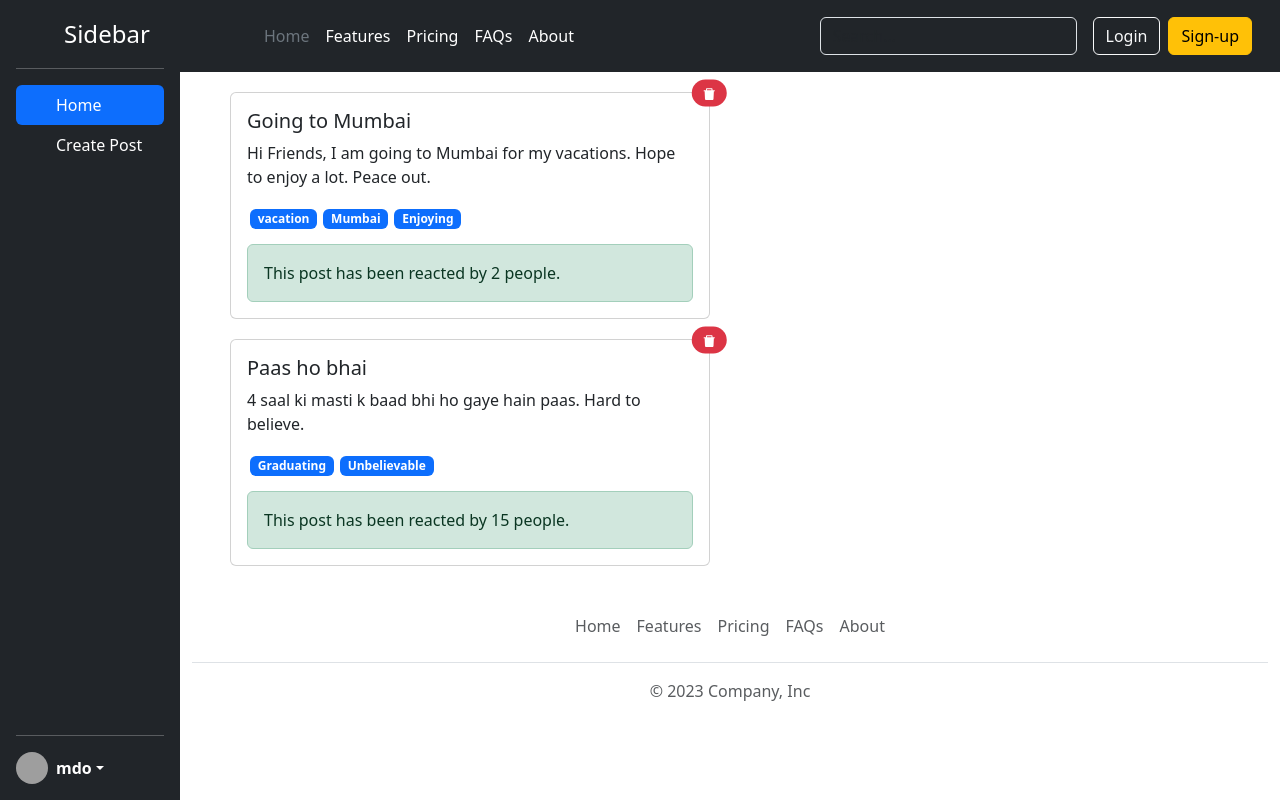
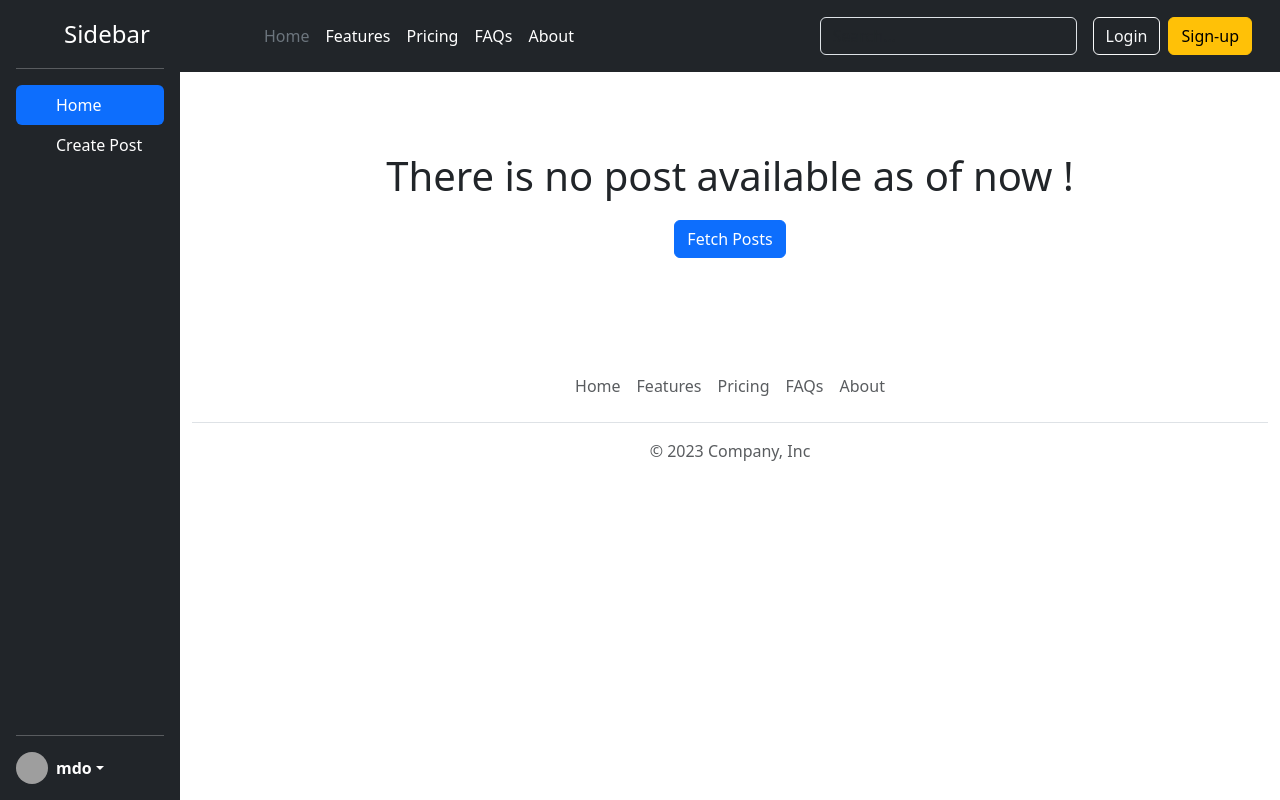
Before and after one commit to samoutlier/my-social-media, a React (Vite) app: page / in a window 1280 px wide. Built offline with nearby package versions, Linux system fonts and the light colour scheme; grey boxes are pictures that could not be loaded.

Commit message:
Posts are now fetched directly from dummy json

```diff
--- a/src/App.css
+++ b/src/App.css
@@ -27,3 +27,26 @@
   margin-top: 50px;
   margin-left: 10%;
 }
+
+.welcome-message {
+  margin: 80px 10px;
+}
+
+.fetch-post-button {
+  margin: 12px 0px;
+}
+
+.posts-conatiner {
+  /* display: flex;
+  flex-direction: row;
+  align-items: center;
+  justify-content: space-around;
+  height: 100%; */
+}
+.card-body {
+  min-width: 450px;
+  /* display: flex;
+  flex-direction: row;
+  align-items: center;
+  justify-content: space-around; */
+}
--- a/src/App.jsx
+++ b/src/App.jsx
@@ -1,15 +1,16 @@
-import "bootstrap/dist/css/bootstrap.min.css";
-import "./App.css";
-import Header from "./components/Header";
-import Footer from "./components/Footer";
-import Sidebar from "./components/Sidebar";
-import CreatePost from "./components/CreatePost";
-import PostList from "./components/PostList";
-import { useState } from "react";
-import PostListProvider from "./store/post-list-store";
+import "bootstrap/dist/css/bootstrap.min.css"
+import './App.css'
+import Header from './components/Header'
+import Footer from './components/Footer'
+import Sidebar from './components/Sidebar'
+import CreatePost from './components/CreatePost'
+import PostList from './components/PostList'
+import { useState } from 'react'
+import PostListProvider from './store/post-list-store'
 
 function App() {
-  const [selectedTab, setSelectedTab] = useState("Home");
+  // const [count, setCount] = useState(0)
+  let [selectedTab, setSelectedTab] = useState("Home");
 
   return (
     <PostListProvider>
@@ -20,16 +21,15 @@ function App() {
         ></Sidebar>
         <div className="content">
           <Header></Header>
-          {selectedTab === "Home" ? (
-            <PostList></PostList>
-          ) : (
-            <CreatePost></CreatePost>
-          )}
+          {selectedTab == "Home" ? <PostList></PostList> : <CreatePost></CreatePost>}
+
+
           <Footer></Footer>
         </div>
       </div>
+
     </PostListProvider>
-  );
+  )
 }
 
-export default App;
+export default App
--- a/src/components/Post.jsx
+++ b/src/components/Post.jsx
@@ -7,6 +7,7 @@ const Post = ({ post }) => {
 
   return (
     <div className="card post-card" style={{ width: "30rem" }}>
+
       <div className="card-body">
         <h5 className="card-title">
           {post.title}
@@ -24,7 +25,7 @@ const Post = ({ post }) => {
           </span>
         ))}
         <div className="alert alert-success reactions" role="alert">
-          This post has been reacted by {post.reactions} people.
+          This post has been reacted by {post.reactions.likes} people.
         </div>
       </div>
     </div>
--- a/src/components/PostList.jsx
+++ b/src/components/PostList.jsx
@@ -1,16 +1,33 @@
+import Post from "./Post";
 import { useContext } from "react";
-import Post from "./Post";
 import { PostList as PostListData } from "../store/post-list-store";
+import WelcomeMessage from "./WelcomeMessage";
 
 const PostList = () => {
-  const { postList } = useContext(PostListData);
-  return (
-    <>
-      {postList.map((post) => (
-        <Post key={post.id} post={post} />
-      ))}
-    </>
-  );
-};
+  const { postList, addInitialPosts } = useContext(PostListData);
+
+  const onFetchPostsClick = () => {
+    fetch('https://dummyjson.com/posts')
+      .then(res => res.json())
+      .then((data) => {
+        console.log(data.posts);
+        addInitialPosts(data.posts);
+      });
+  }
+
+  return <>
+
+    {postList.length === 0 && <WelcomeMessage onFetchPostsClick={onFetchPostsClick} />}
+    <div className="posts-conatiner">
+      {postList.map((post) => {
+        return <Post
+          key={post.id}
+          post={post}
+        />
+      })}
+    </div >
+  </>
+
+}
 
 export default PostList;
--- /dev/null
+++ b/src/components/WelcomeMessage.jsx
@@ -0,0 +1,11 @@
+const WelcomeMessage = ({ onFetchPostsClick }) => {
+  return <>
+    <center className="welcome-message"><h1 >There is no post available as of now !</h1>
+      <button type="button" className="btn btn-primary fetch-post-button"
+        onClick={onFetchPostsClick}>
+        Fetch Posts</button>
+    </center>
+  </>
+}
+
+export default WelcomeMessage;
--- a/src/store/post-list-store.jsx
+++ b/src/store/post-list-store.jsx
@@ -1,76 +1,79 @@
 import { createContext, useReducer } from "react";
+
 
 export const PostList = createContext({
   postList: [],
   addPost: () => { },
+  addInitialPosts: () => { },
   deletePost: () => { },
 });
 
 const postListReducer = (currPostList, action) => {
+
   let newPostList = currPostList;
-  if (action.type === "DELETE_POST") {
-    newPostList = currPostList.filter(
-      (post) => post.id !== action.payload.postId
-    );
-  } else if (action.type === "ADD_POST") {
-    newPostList = [action.payload, ...currPostList];
+  if (action.type == "DELETE_POST") {
+    newPostList = currPostList.filter((post) => post.id != action.payload.postId);
   }
+  else if (action.type == "ADD_POST") {
+    newPostList = [action.payload, ...currPostList]
+  }
+  else if (action.type == "ADD_INITIAL_POSTS") {
+    newPostList = action.payload.posts;
+  }
+
   return newPostList;
-};
+}
 
 const PostListProvider = ({ children }) => {
-  const [postList, dispatchPostList] = useReducer(
-    postListReducer,
-    DEFAULT_POST_LIST
-  );
 
-  const addPost = (userId, postTitle, postBody, reactions, tags) => {
+  const [postList, dispatchPostList] = useReducer(postListReducer, []);
+
+  const addInitialPosts = (posts) => {
+    dispatchPostList({
+      type: "ADD_INITIAL_POSTS",
+      payload: {
+        posts,
+      }
+    })
+  }
+
+  const addPost = (userId, postTitle, postBody, lik, tags) => {
     dispatchPostList({
       type: "ADD_POST",
       payload: {
         id: Date.now(),
         title: postTitle,
         body: postBody,
-        reactions: reactions,
+        reactions: { likes: lik, dislikes: 0, },
         userId: userId,
         tags: tags,
-      },
-    });
-  };
+      }
+    })
+  }
 
   const deletePost = (postId) => {
+    console.log("DELERE");
     dispatchPostList({
       type: "DELETE_POST",
       payload: {
         postId,
       },
     });
-  };
+  }
 
   return (
-    <PostList.Provider value={{ postList, addPost, deletePost }}>
+    <PostList.Provider value={
+      {
+        postList,
+        addPost,
+        addInitialPosts,
+        deletePost,
+      }
+    }>
       {children}
     </PostList.Provider>
   );
 };
 
-const DEFAULT_POST_LIST = [
-  {
-    id: "1",
-    title: "Going to Mumbai",
-    body: "Hi Friends, I am going to Mumbai for my vacations. Hope to enjoy a lot. Peace out.",
-    reactions: 2,
-    userId: "user-9",
-    tags: ["vacation", "Mumbai", "Enjoying"],
-  },
-  {
-    id: "2",
-    title: "Paas ho bhai",
-    body: "4 saal ki masti k baad bhi ho gaye hain paas. Hard to believe.",
-    reactions: 15,
-    userId: "user-12",
-    tags: ["Graduating", "Unbelievable"],
-  },
-];
 
 export default PostListProvider;
```
Also changed, not shown: src/components/CreatePost.jsx (+7 -0 lines).
